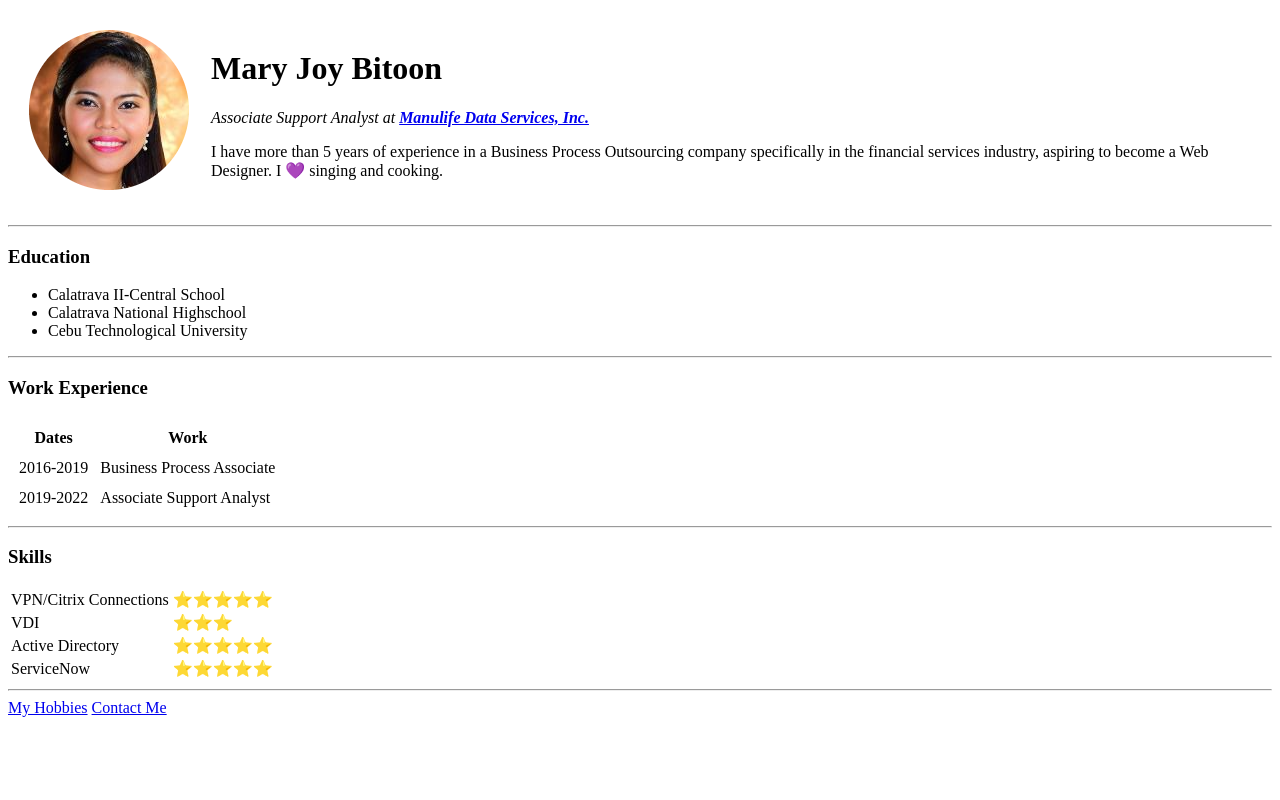
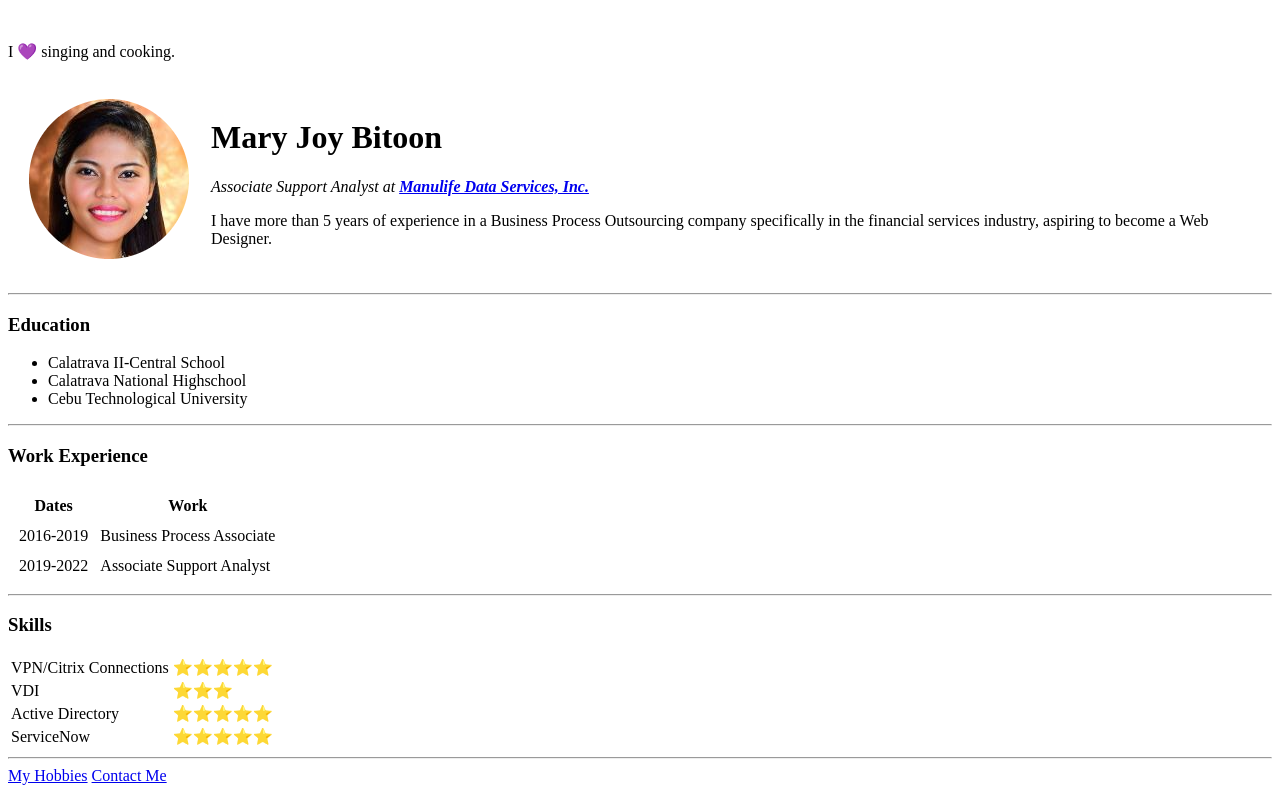
Before and after one commit to mjbitoon/cv, a plain HTML site: page index.html in a window 1280 px wide. Drawn offline with Linux system fonts and the light colour scheme.

Commit message:
Update index.html

```diff
--- a/index.html
+++ b/index.html
@@ -10,7 +10,8 @@
       <td><img src="images/mjpic.png" alt="mary joy profile picture"</td>
       <td><h1>Mary Joy Bitoon</h1>
       <p><em>Associate Support Analyst at <strong><a href="https://www.manulife.com.ph/">Manulife Data Services, Inc.</a></em></strong></p>
-      <p>I have more than 5 years of experience in a Business Process Outsourcing company specifically in the financial services industry, aspiring to become a Web Designer. I 💜 singing and cooking.</p></td>
+      <p>I have more than 5 years of experience in a Business Process Outsourcing company specifically in the financial services industry, aspiring to become a Web Designer.</p></td><br>
+      <p>I 💜 singing and cooking.</p>
     </tr>
   </table>
     <hr>
```
